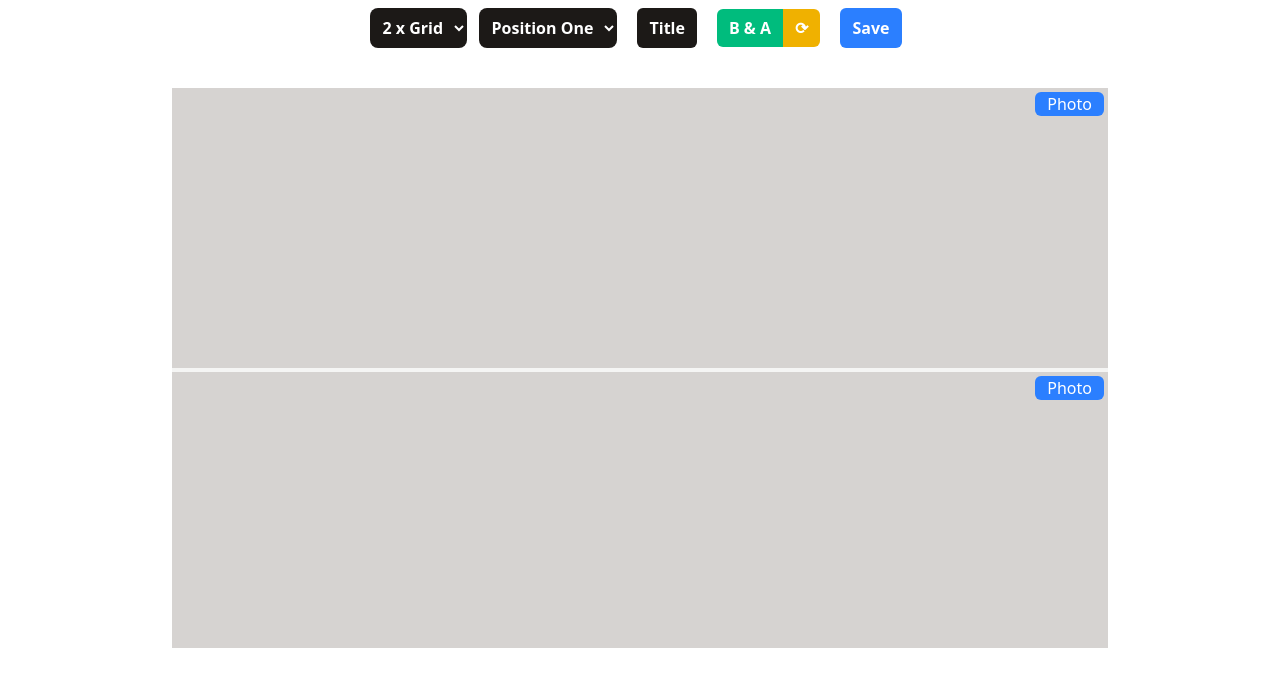
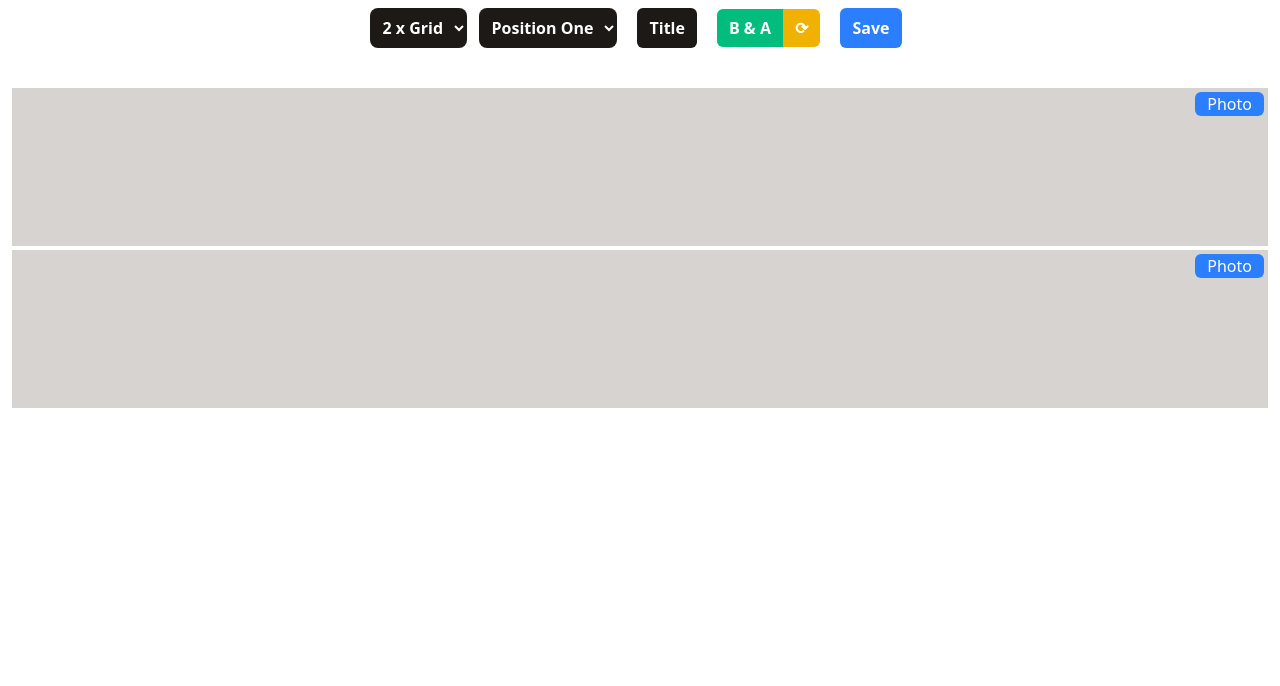
Before and after one commit to aung-myat76/activity-maker, a React (Vite) app: page / in a window 1280 px wide. Shown: the top 686 px of the page. Built offline with nearby package versions, Linux system fonts and the light colour scheme.

Commit message:
adjust container size

```diff
--- a/src/components/Collage.jsx
+++ b/src/components/Collage.jsx
@@ -10,7 +10,7 @@ const Collage = ({ showTitle, addTags, reversedTags }) => {
     const [title, setTitle] = useState("Title");
     const { layoutDesign, position } = useApp();
     console.log(layoutDesign);
-    const baseCls = `bg-stone-100 h-[70vh] relative grid gap-1 size-full overflow-hidden`;
+    const baseCls = ` relative grid gap-1 overflow-hidden collageSize`;
 
     const finalCls = clsx(
         baseCls,
@@ -23,7 +23,7 @@ const Collage = ({ showTitle, addTags, reversedTags }) => {
         <div className="flex flex-col items-center justify-center gap-1 ">
             <div
                 id="collage"
-                className=" flex flex-col items-center justify-center w-[100vw] mx-auto p-3 bg-white md:w-[75vw]">
+                className=" flex flex-col items-center justify-center mx-auto p-3 bg-white w-screen">
                 <div className="w-full">
                     {showTitle ? (
                         <input
--- a/src/components/Image.jsx
+++ b/src/components/Image.jsx
@@ -11,7 +11,7 @@ const Image = React.memo(({ col, id, addTags, reversedTags }) => {
     const imageContainerRef = useRef(null);
     const { addImage } = useApp();
     const baseCls =
-        "bg-stone-300 overflow-hidden relative disabled:bg-stone-500 disabled:opacity-30 min-h-[25vh] md:min-h-[35vh]";
+        "bg-stone-300 imageSize overflow-hidden relative disabled:bg-stone-500 disabled:opacity-30 ";
     const baseBadge =
         "text-white text-xs font-bold rounded-sm absolute top-1 left-1 px-[.3rem] py-[.2rem] z-40";
 
--- a/src/index.css
+++ b/src/index.css
@@ -5,10 +5,14 @@ body {
     @apply m-0 p-0 h-full;
 }
 
-.moveable-control-box {
-    z-index: 9999 !important;
-}
-
 select {
     @apply p-2 font-bold rounded-lg bg-stone-900 text-white focus:outline-none;
 }
+
+.collageSize {
+    @apply w-12/12 h-80;
+}
+
+.imageSize {
+    @apply text-white;
+}
```
